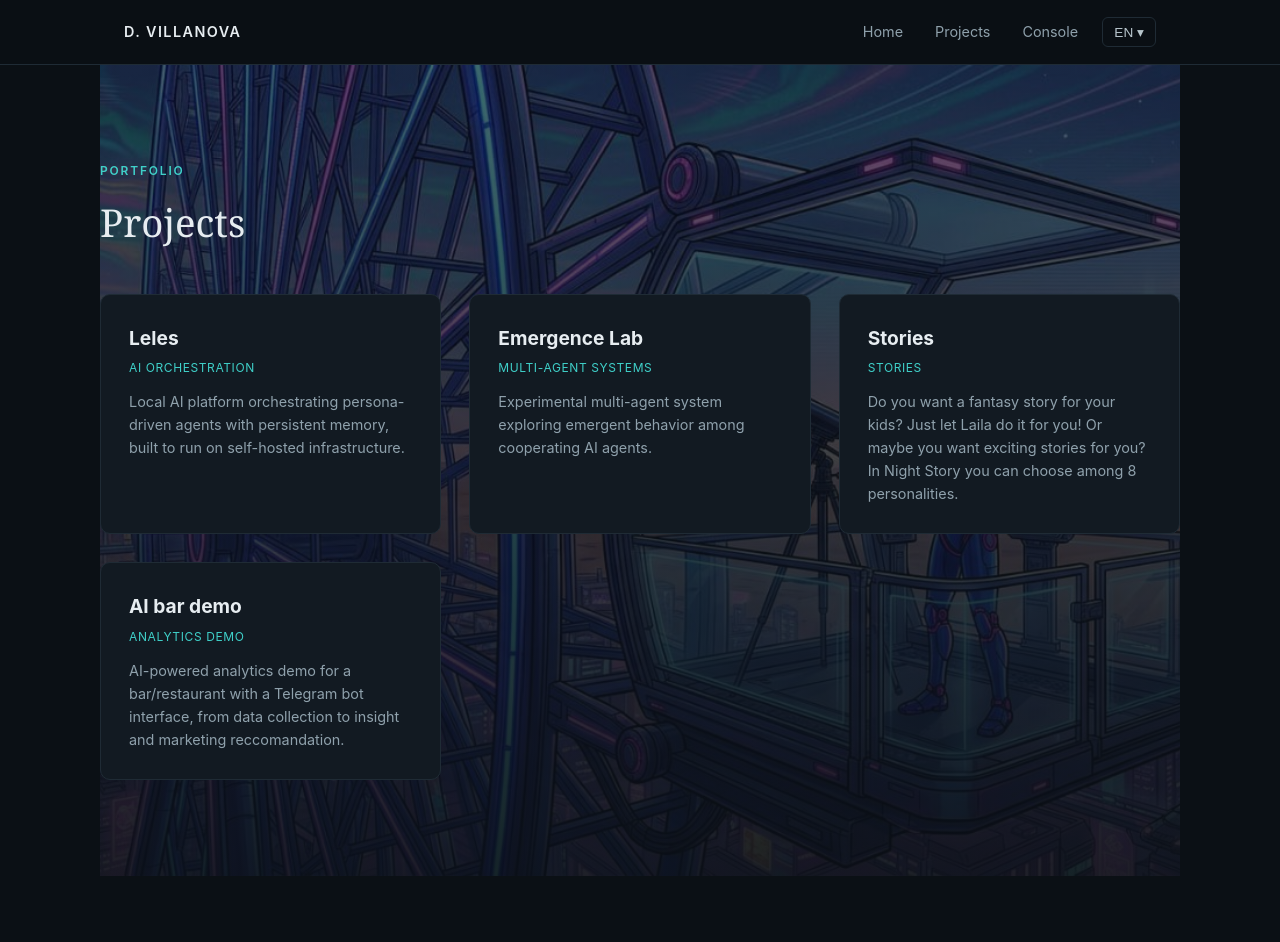
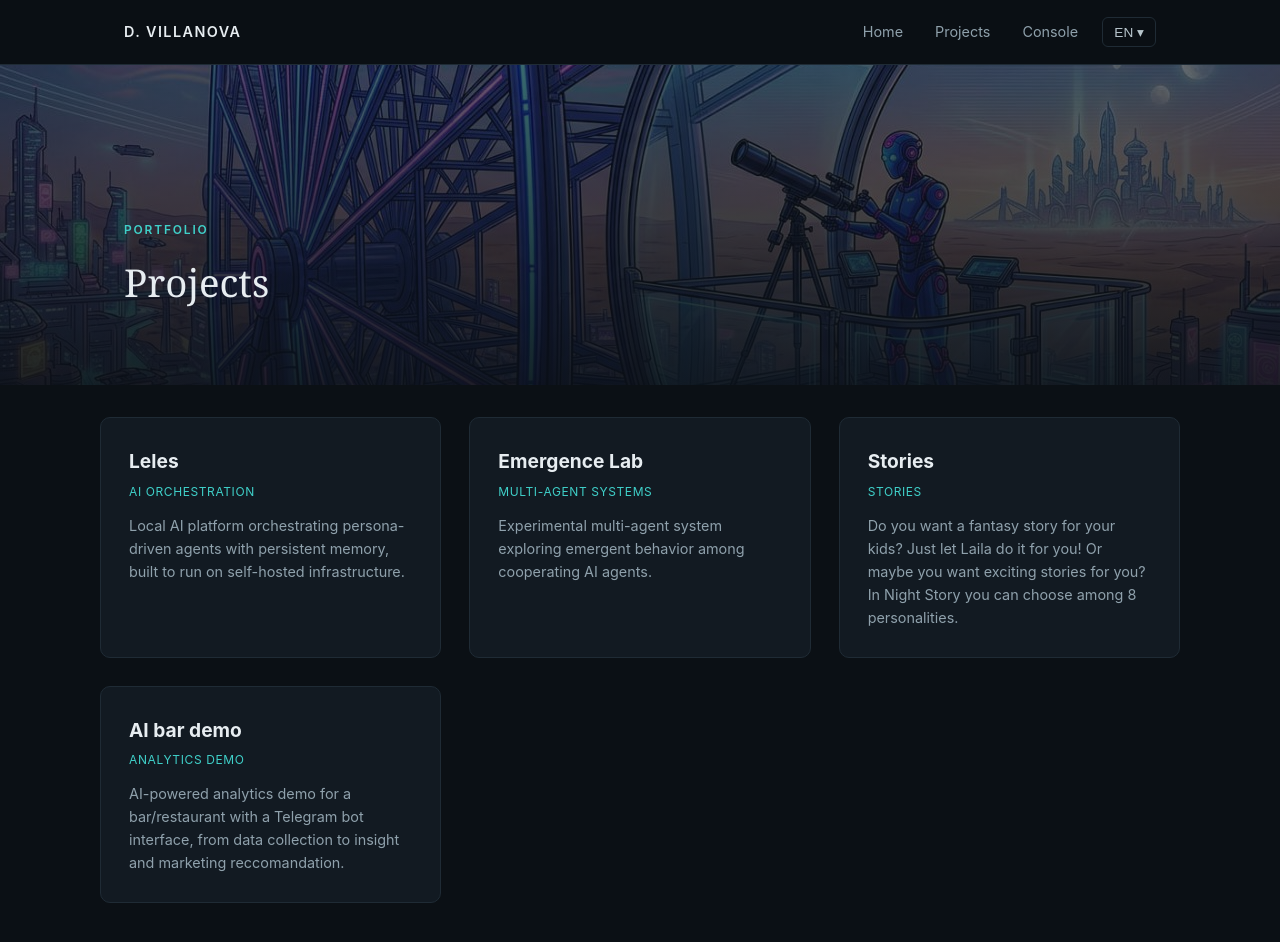
Before and after one commit to danieleelfo/dv-site, a React (Vite) app: page /en/projects in a window 1280 px wide. Shown: the top 942 px of the page. Before the commit the page ends 876 px from the top, so only its background shows below. Built offline with nearby package versions, Linux system fonts and the light colour scheme.

Commit message:
Move project cards below image, smaller image height

```diff
--- a/src/pages/Projects.jsx
+++ b/src/pages/Projects.jsx
@@ -6,12 +6,19 @@ export default function Projects() {
   const { t } = useTranslation()
 
   return (
-    <section className="section container" style={styles.wrap}>
-      <img src={bgImage} alt="" style={styles.bgImg} />
-      <div style={styles.overlay} />
-      <div style={styles.content}>
-        <p className="section-label">{t('projects.portfolioLabel')}</p>
-        <h2 className="section-title">{t('projects.portfolioTitle')}</h2>
+    <div>
+      {/* Hero section with image */}
+      <section style={styles.wrap}>
+        <img src={bgImage} alt="" style={styles.bgImg} />
+        <div style={styles.overlay} />
+        <div className="container" style={styles.content}>
+          <p className="section-label">{t('projects.portfolioLabel')}</p>
+          <h2 className="section-title">{t('projects.portfolioTitle')}</h2>
+        </div>
+      </section>
+
+      {/* Cards section below image */}
+      <section className="section container" style={{ paddingTop: '2rem' }}>
         <div style={styles.list}>
           {projectSlugs.map((slug) => (
             <article key={slug} style={styles.card}>
@@ -21,14 +28,15 @@ export default function Projects() {
             </article>
           ))}
         </div>
-      </div>
-    </section>
+      </section>
+    </div>
   )
 }
 
 const styles = {
   wrap: {
     position: 'relative',
+    height: '40vh',  // Immagine più piccola
     overflow: 'hidden',
   },
   bgImg: {
@@ -42,11 +50,15 @@ const styles = {
   overlay: {
     position: 'absolute',
     inset: 0,
-    background:
-      'linear-gradient(180deg, rgba(11,16,21,0.55) 0%, rgba(11,16,21,0.9) 100%)',
+    background: 'linear-gradient(180deg, rgba(11,16,21,0.55) 0%, rgba(11,16,21,0.9) 100%)',
   },
   content: {
     position: 'relative',
+    height: '100%',
+    display: 'flex',
+    flexDirection: 'column',
+    justifyContent: 'flex-end',
+    paddingBottom: '2rem',
   },
   list: {
     display: 'grid',
```
